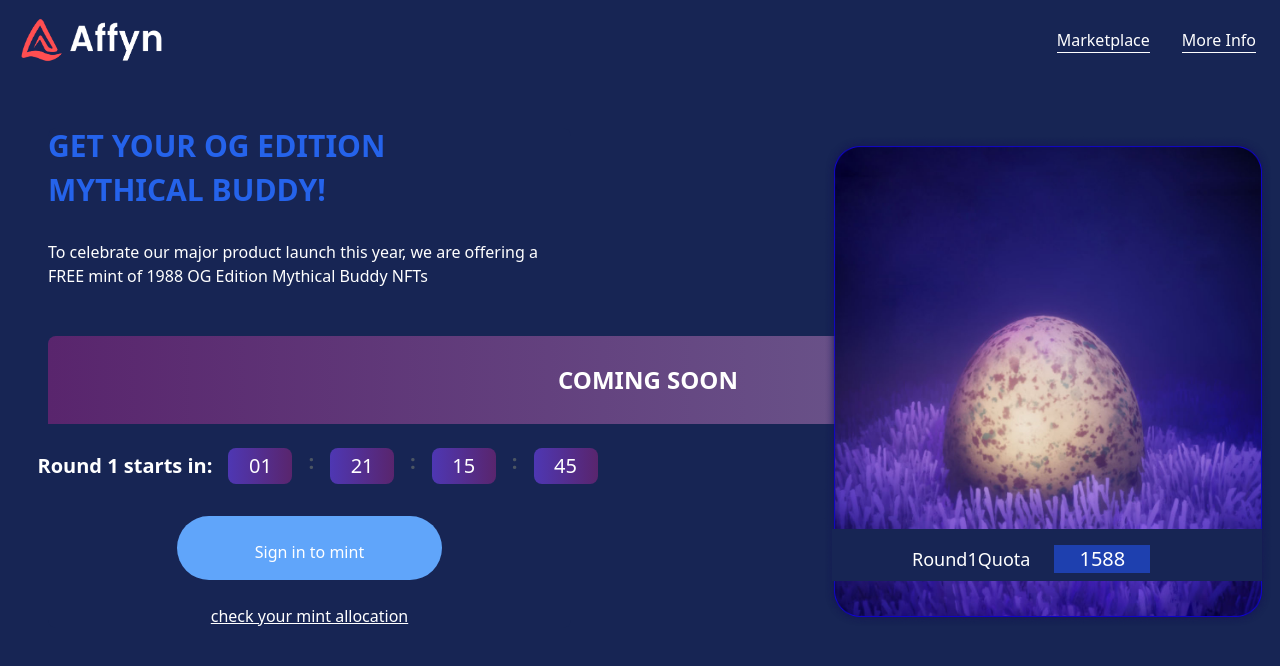
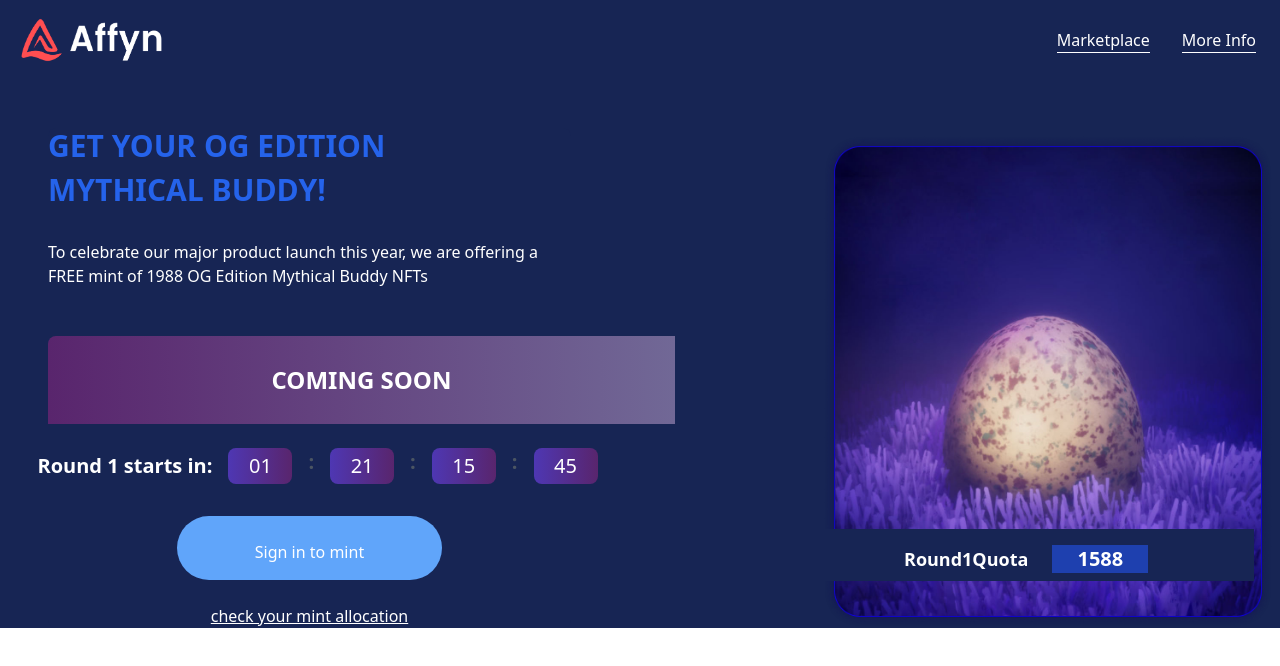
Before and after one commit to 36294966/React-lessons, a React (Create React App) app in the folder figmacode1/: page /marketplace in a window 1280 px wide. Shown: the top 666 px of the page. Built offline with nearby package versions, Linux system fonts and the light colour scheme.

Commit message:
updated version

```diff
--- a/figmacode1/src/Pages/Marketplace.jsx
+++ b/figmacode1/src/Pages/Marketplace.jsx
@@ -3,7 +3,7 @@
 
 const Marketplace = () => {
   return (
-    <div className="bg-blue-950 min-h-screen flex justify-start items-start pt-12 px-4">
+    <div className="bg-blue-950 max-w-1200 flex  items-start pt-12 px-4">
       <div className="bg-blue-950 rounded-lg w-full  max-w-[523px] md:w-auto md:max-w-[523px] ml-8">
         <div className="text-start  text-blue-600">
           <h2 className="text-3xl font-bold mb-2">GET YOUR OG EDITION</h2>
@@ -21,22 +21,22 @@
             alt="logo512"
             className=" flex flex-nowrap mx-auto md:mx-0"
           />
-          <div className="bg-blue-950 md:visible justify-items-center m-2 mt-[-98px] w-[430px] h-[52px]">
-            <span className="text-white justify-center text-lg text-bold my-12 px-20">
-              Round1Quota
-              <button className="bg-blue-800 my-4 mx-6 w-24 h-7">
-                <span className="text-white text-xl text-bold">1588</span>
-              </button>
-            </span>
-          </div>
+        <div className="bg-blue-950 items-center justify-center  mt-[-98px] w-[430px] h-[52px]">
+  <span className="text-white justify-center text-lg font-bold my-12 px-20">
+    Round1Quota
+    <button className="bg-blue-800 my-4 mx-6 w-24 h-7 md:inline-block">
+      <span className="text-white text-xl font-bold">1588</span>
+    </button>
+    </span>
+    </div>
         </div>
-        <div className="text-white max-w-md  mb-6 mt-12">
-          <button className="md:w-[1200px] w-full h-[88px]  bg-gradient-to-r from-[#59256D] to-[#716896] rounded-tl-lg opacity-100">
+        <div className="text-white md:flex-grow  mb-6 mt-12">
+          <button className="sm:w-[627px] w-full h-[88px]  bg-gradient-to-r from-[#59256D] to-[#716896] rounded-tl-lg opacity-100">
             <span className="text-2xl  font-bold">COMING SOON</span>
           </button>
         </div>
 
-        <div className="text-white px-0 mt-2 ">
+        <div className="text-white mt-2 ">
           <div className=" flex flex-col items-center md:flex-row md:justify-center md:items-center">
             <h3 className="text-xl w-full md:w-auto h-[36px] p-4 text-center md:text-start whitespace-nowrap py-1 font-bold">
               Round 1 starts in:
```
